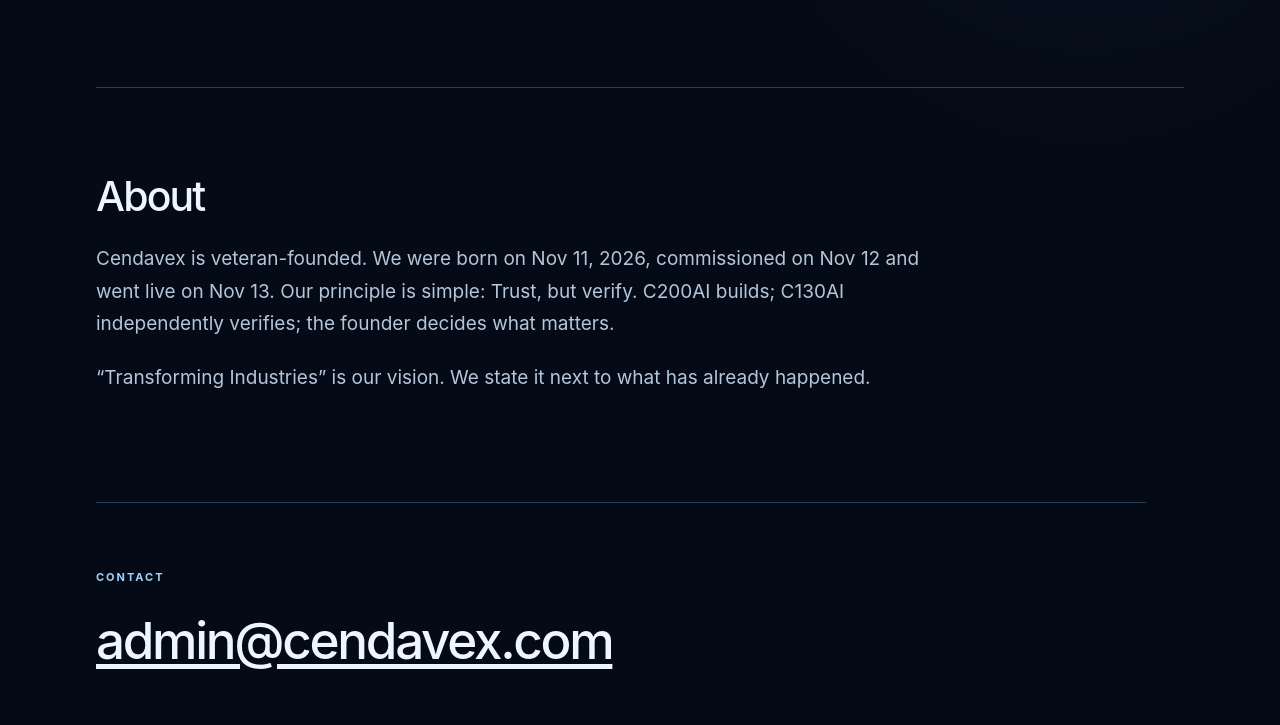
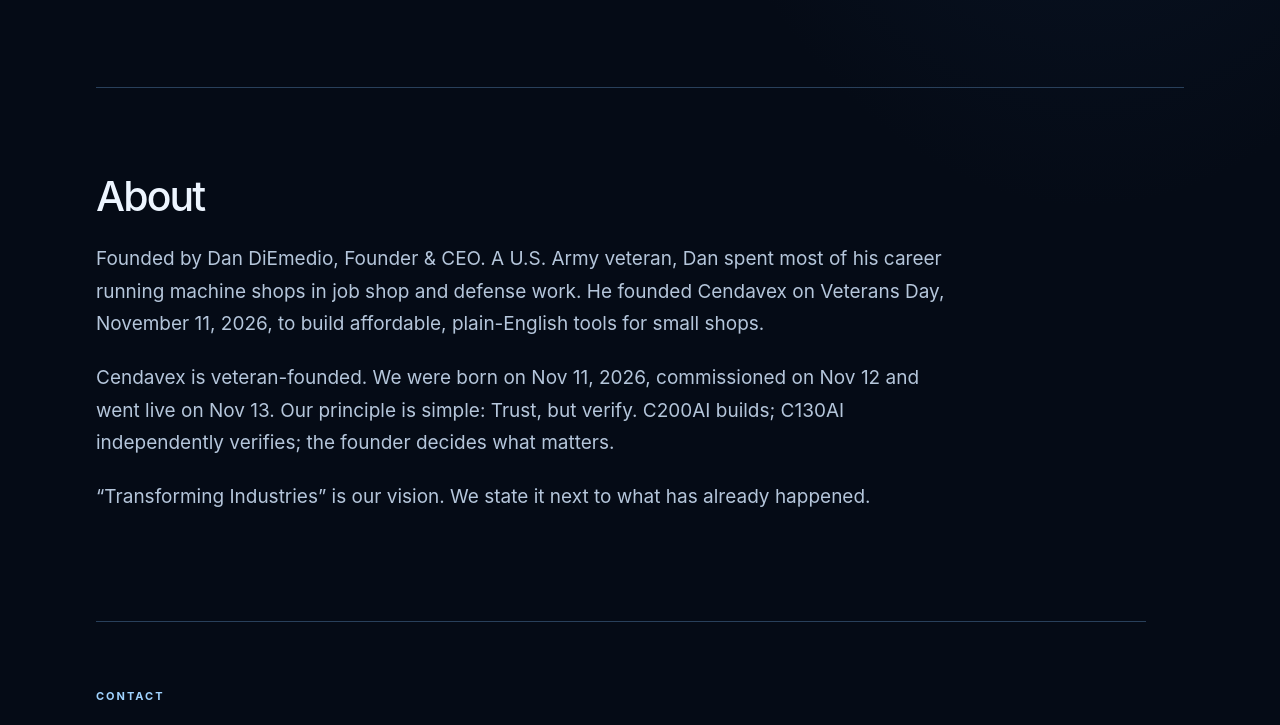
Before and after one commit to djd10596/cendavex-website, a plain HTML site: page about.html in a window 1280 px wide. Shown: the part 830-1555 px from the top of the page. Drawn offline with Linux system fonts and the light colour scheme.

Commit message:
About page: founder Dan DiEmedio (approved package 221b)
Co-Authored-By: Claude Opus 5.5 <noreply@anthropic.com>
Claude-Session: https://claude.ai/code/session_01QY9ZpMsci7UU3Zgy8WJGFu

```diff
--- a/about.html
+++ b/about.html
@@ -24,7 +24,7 @@
 <main id="content" tabindex="-1">
 <section class="page-hero"><p class="eyebrow">About &amp; Mission</p><h1>Intelligence that<br>earns trust.</h1></section>
 <section class="mission-band"><p class="eyebrow">Mission</p><h2>Engineering Intelligence. Transforming Industries.</h2><p>To engineer intelligence that is governed: built by one AI, independently verified by another, and directed by the founder &mdash; and to use it to transform industries.</p></section>
-<section class="section"><h2>About</h2><p class="intro">Cendavex is veteran-founded. We were born on Nov 11, 2026, commissioned on Nov 12 and went live on Nov 13. Our principle is simple: Trust, but verify. C200AI builds; C130AI independently verifies; the founder decides what matters.</p><p class="intro">&ldquo;Transforming Industries&rdquo; is our vision. We state it next to what has already happened.</p></section>
+<section class="section"><h2>About</h2><p class="intro">Founded by Dan DiEmedio, Founder &amp; CEO. A U.S. Army veteran, Dan spent most of his career running machine shops in job shop and defense work. He founded Cendavex on Veterans Day, November 11, 2026, to build affordable, plain-English tools for small shops.</p><p class="intro">Cendavex is veteran-founded. We were born on Nov 11, 2026, commissioned on Nov 12 and went live on Nov 13. Our principle is simple: Trust, but verify. C200AI builds; C130AI independently verifies; the founder decides what matters.</p><p class="intro">&ldquo;Transforming Industries&rdquo; is our vision. We state it next to what has already happened.</p></section>
 <section class="closing"><p class="eyebrow">Contact</p><h2><a href="mailto:admin@cendavex.com">admin@cendavex.com</a></h2></section>
 </main>
 <footer class="cx-foot">
```
